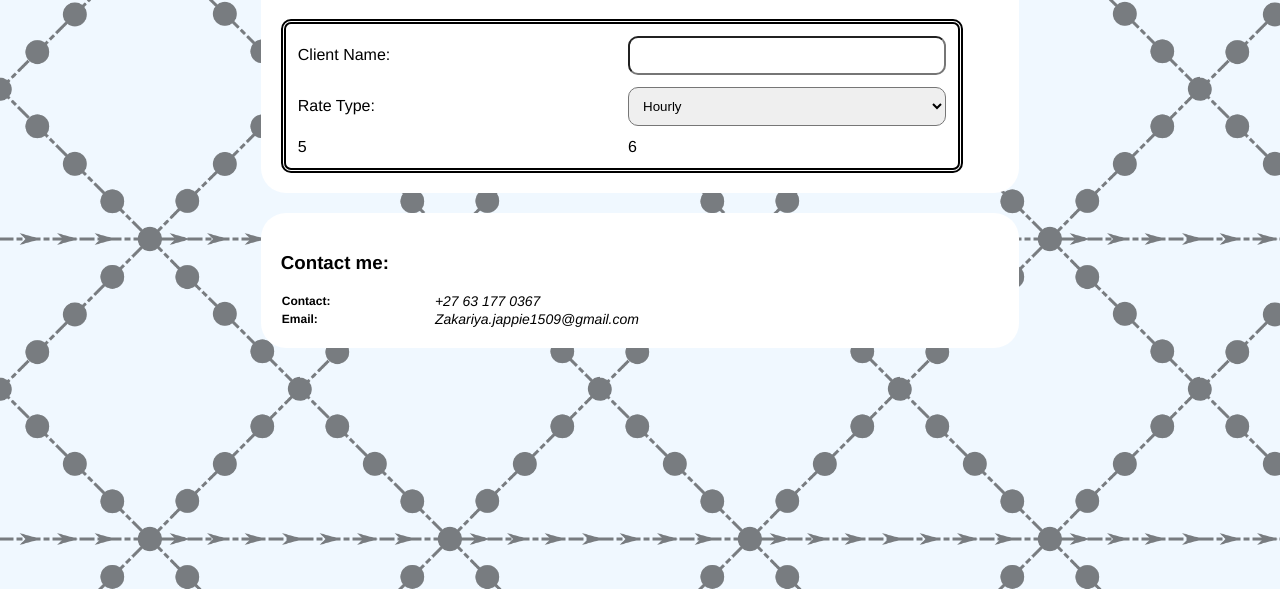
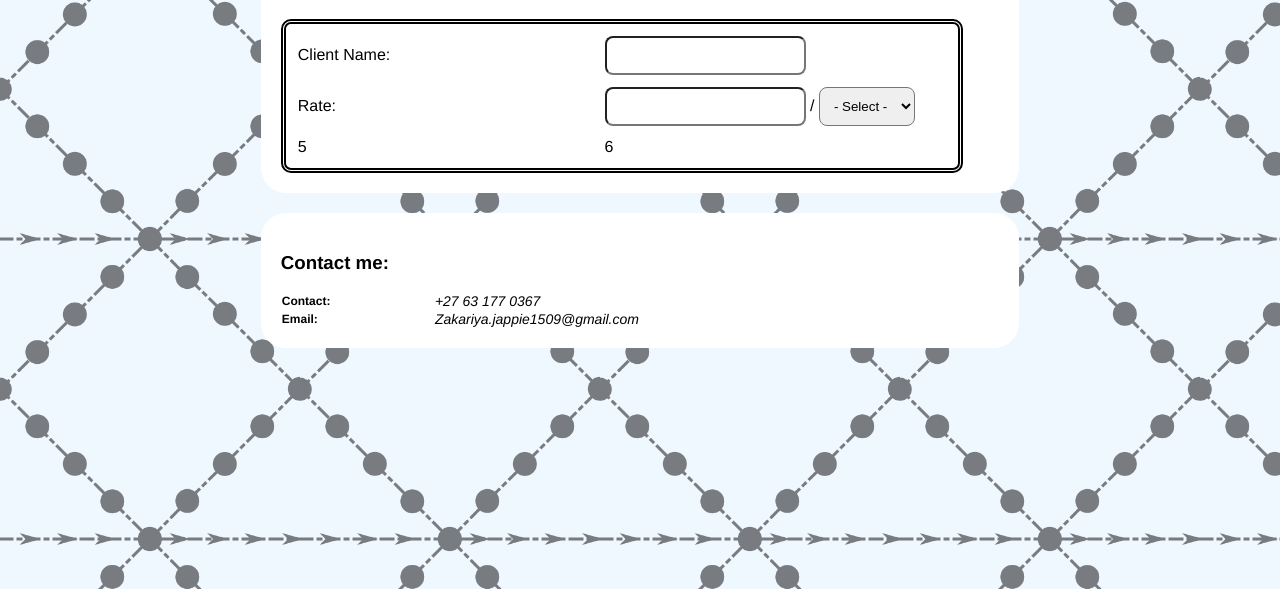
Before and after one commit to Zakariyasen/Zakariyasen.github.io, a plain HTML site: page pdfgenerator.html in a window 1280 px wide. Shown: the part 211-800 px from the top of the page. Drawn offline with Linux system fonts and the light colour scheme.

Commit message:
Changed from quote calculator to PDF generator
updating the page

```diff
--- a/quotecalculator.html
+++ b/pdfgenerator.html
@@ -40,11 +40,13 @@
 					</tr>
 
 					<tr class="calc">
-						<td class="calc"><label for"ratetype">Rate Type:</label></td>
-						<td class="calc">
+						<td class="calc"><label for"ratetype">Rate:</label></td>
+						<td class="calc"><input type="text" id="quoterate"> /
+
 							<select id="ratetype" name="ratetype">
-							<option value="Hourly">Hourly</option>
-							<option value="squareMeter">Per Square Meter</option>
+							<option value="defaultrate">- Select -</option>
+							<option value="hourly">hour</option>
+							<option value="sqrMeter">m&sup2;</option>
 							</select>
 
 						</td>
--- a/style.css
+++ b/style.css
@@ -102,8 +102,8 @@ footer
 input[type=text], select
 	{
 		padding: 10px;
-		width: 100%;
-		border-radius: 10px;
+
+		border-radius: 8px;
 	}
 
 
```
Also changed, not shown: index.html (+1 -1 lines), tablegen.html (+2 -1 lines).
